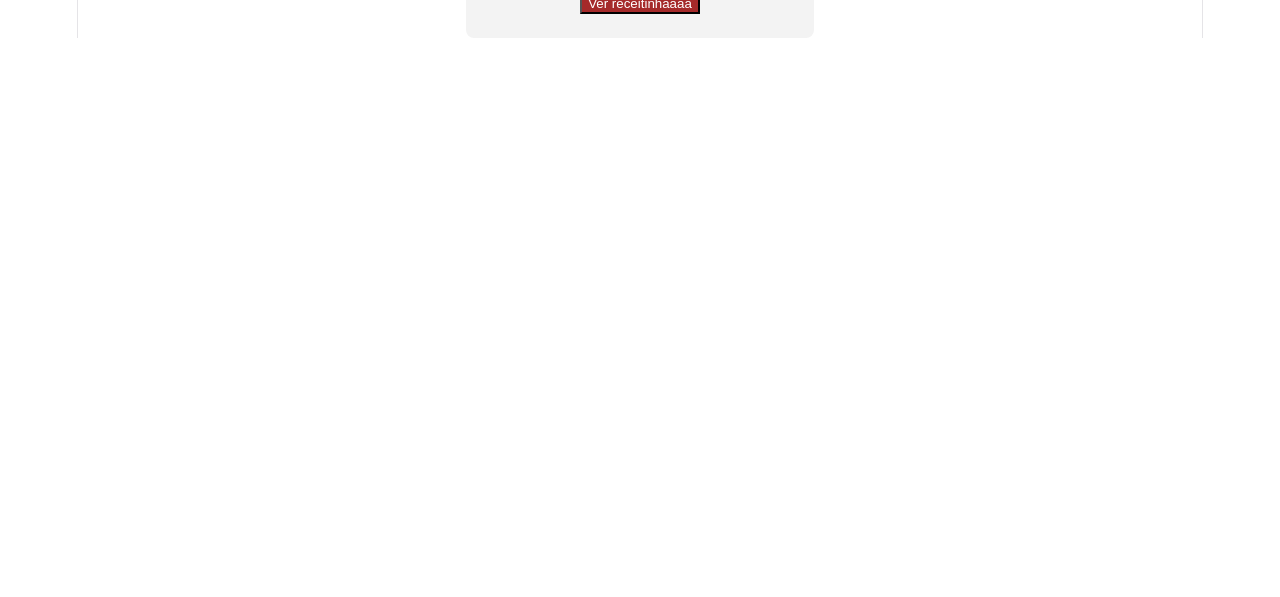
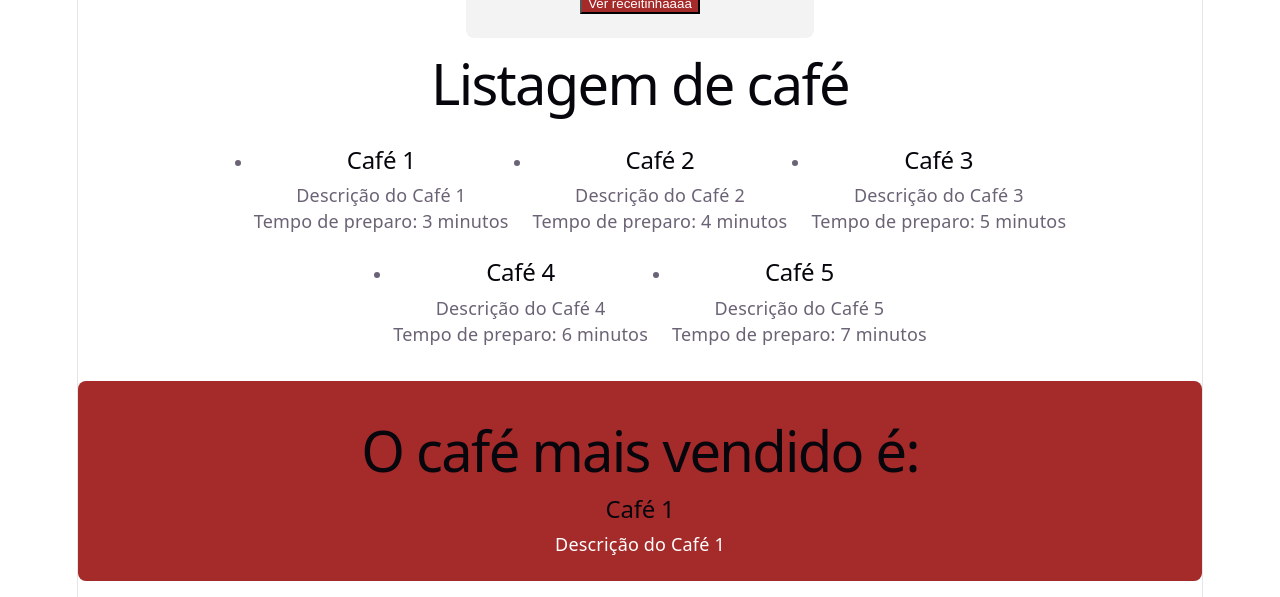
Before and after one commit to rodrigosrosa89/my-app-react-bootcamp2026, a React (Vite) app: page / in a window 1280 px wide. Shown: the part 2018-2615 px from the top of the page. Before the commit the page ends 2056 px from the top, so only its background shows below. Built offline with nearby package versions, Linux system fonts and the light colour scheme.

Commit message:
feat: Trabalhando com listas

```diff
--- a/package.json
+++ b/package.json
@@ -11,7 +11,8 @@
   },
   "dependencies": {
     "react": "^19.2.8",
-    "react-dom": "^19.2.8"
+    "react-dom": "^19.2.8",
+    "uuid": "^14.0.2"
   },
   "devDependencies": {
     "@eslint/js": "^10.0.1",
--- a/src/App.css
+++ b/src/App.css
@@ -34,3 +34,15 @@
   color: white;
   margin-top: 24px;
 }
+
+.top-sale-coffe {
+  padding: 24px;
+  background-color: brown;
+  color: white;
+  border-radius: 8px;
+  margin: 16px 0;
+}
+
+.top-sale-coffe p {
+  margin: 0;
+}
--- a/src/App.tsx
+++ b/src/App.tsx
@@ -1,6 +1,6 @@
 import "./App.css";
-import { Job } from "./capitulo-componentes/components/Profile";
-import Profile from "./capitulo-componentes/components/Profile";
+import { ListaArrays } from "./capitulo-arrays/components/ListaArrays";
+import Profile, { Job } from "./capitulo-componentes/components/Profile";
 import { List } from "./capitulo-jsx/components/List";
 import { Coffe } from "./capitulo-props/components/Coffe";
 import { Recipe } from "./capitulo-props/components/Recipe";
@@ -56,6 +56,7 @@ function App() {
           />
         </Recipe>
       </div>
+      <ListaArrays />
     </>
   );
 }
--- /dev/null
+++ b/src/capitulo-arrays/components/ListaArrays.tsx
@@ -0,0 +1,71 @@
+import { TopSaleCoffe } from "./TopSaleCoffe";
+import { v4 as uuidv4 } from "uuid";
+interface Coffes {
+  id: string;
+  name: string;
+  description: string;
+  preparationTime: number;
+}
+
+const cafeLista: Coffes[] = [
+  {
+    id: uuidv4(),
+    name: "Café 1",
+    description: "Descrição do Café 1",
+    preparationTime: 3,
+  },
+  {
+    id: uuidv4(),
+    name: "Café 2",
+    description: "Descrição do Café 2",
+    preparationTime: 4,
+  },
+  {
+    id: uuidv4(),
+    name: "Café 3",
+    description: "Descrição do Café 3",
+    preparationTime: 5,
+  },
+  {
+    id: uuidv4(),
+    name: "Café 4",
+    description: "Descrição do Café 4",
+    preparationTime: 6,
+  },
+  {
+    id: uuidv4(),
+    name: "Café 5",
+    description: "Descrição do Café 5",
+    preparationTime: 7,
+  },
+];
+
+export function ListaArrays() {
+  const list = cafeLista.map(({ id, name, description, preparationTime }) => (
+    <li key={id}>
+      <h2>{name}</h2>
+      <p>{description}</p>
+      <p>Tempo de preparo: {preparationTime} minutos</p>
+    </li>
+  ));
+
+  const cafeFiltrado = cafeLista.filter((cafe) => cafe.name === "Café 1");
+  console.log("Café filtrado:", cafeFiltrado);
+
+  const cafePreparado3 = cafeLista.find((cafe) => cafe.preparationTime === 3);
+  console.log("Café com tempo de preparo 3:", cafePreparado3);
+
+  return (
+    <>
+      <h1>Listagem de café</h1>
+      <ul className="recipe-list">{list}</ul>
+      {cafeFiltrado.map((coffe) => (
+        <TopSaleCoffe
+          key={coffe.id}
+          name={coffe.name}
+          description={coffe.description}
+        />
+      ))}
+    </>
+  );
+}
--- /dev/null
+++ b/src/capitulo-arrays/components/TopSaleCoffe.tsx
@@ -0,0 +1,14 @@
+interface Props {
+  name: string;
+  description: string;
+}
+
+export function TopSaleCoffe({ name, description }: Props) {
+  return (
+    <div className="top-sale-coffe">
+      <h1>O café mais vendido é: </h1>
+      <h2>{name}</h2>
+      <p>{description}</p>
+    </div>
+  );
+}
```
Also changed, not shown: 1 other file (tests, documents, lock files or other folders).
